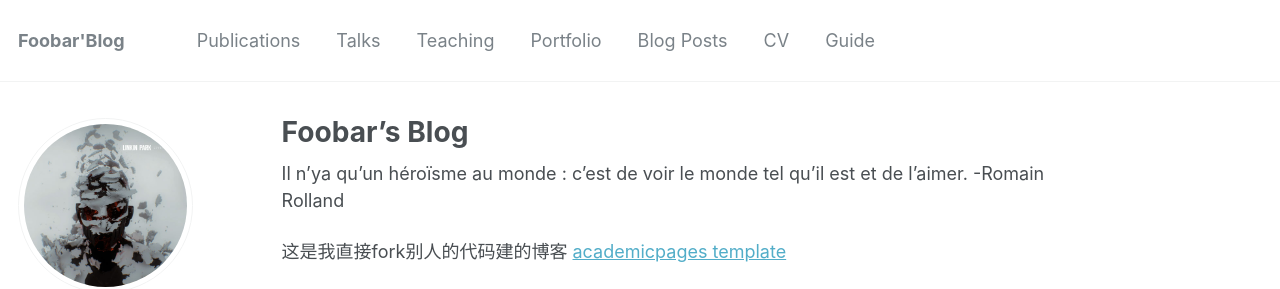
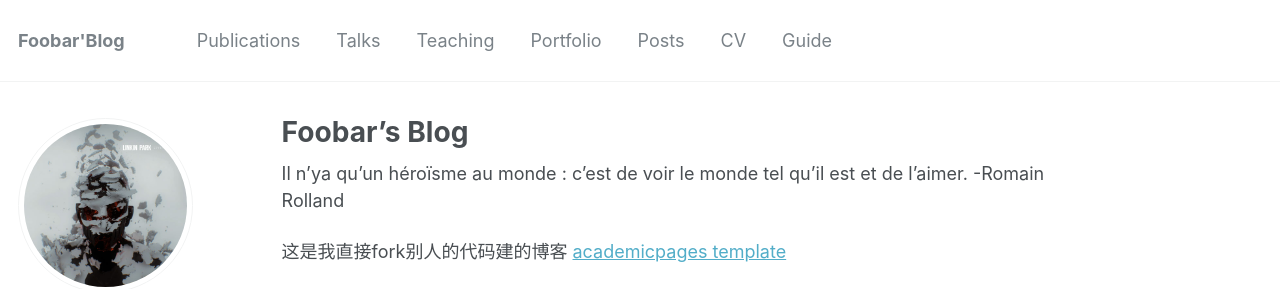
Before and after one commit to vhp8rc7p/1, a Jekyll site: the page built from _pages/about.md, in a window 1280 px wide. Shown: the top 289 px of the page. Built offline with Jekyll 4.4.1, drawn with Linux system fonts in a browser that asks for light colours; some web fonts are replaced.

Commit message:
Update navigation.yml

```diff
--- a/_data/navigation.yml
+++ b/_data/navigation.yml
@@ -12,8 +12,8 @@ main:
   - title: "Portfolio"
     url: /portfolio/
 
-  - title: "Blog Posts"
-    url: /year-archive/
+  - title: "Posts"
+    url: /posts/
 
   - title: "CV"
     url: /cv/
```
